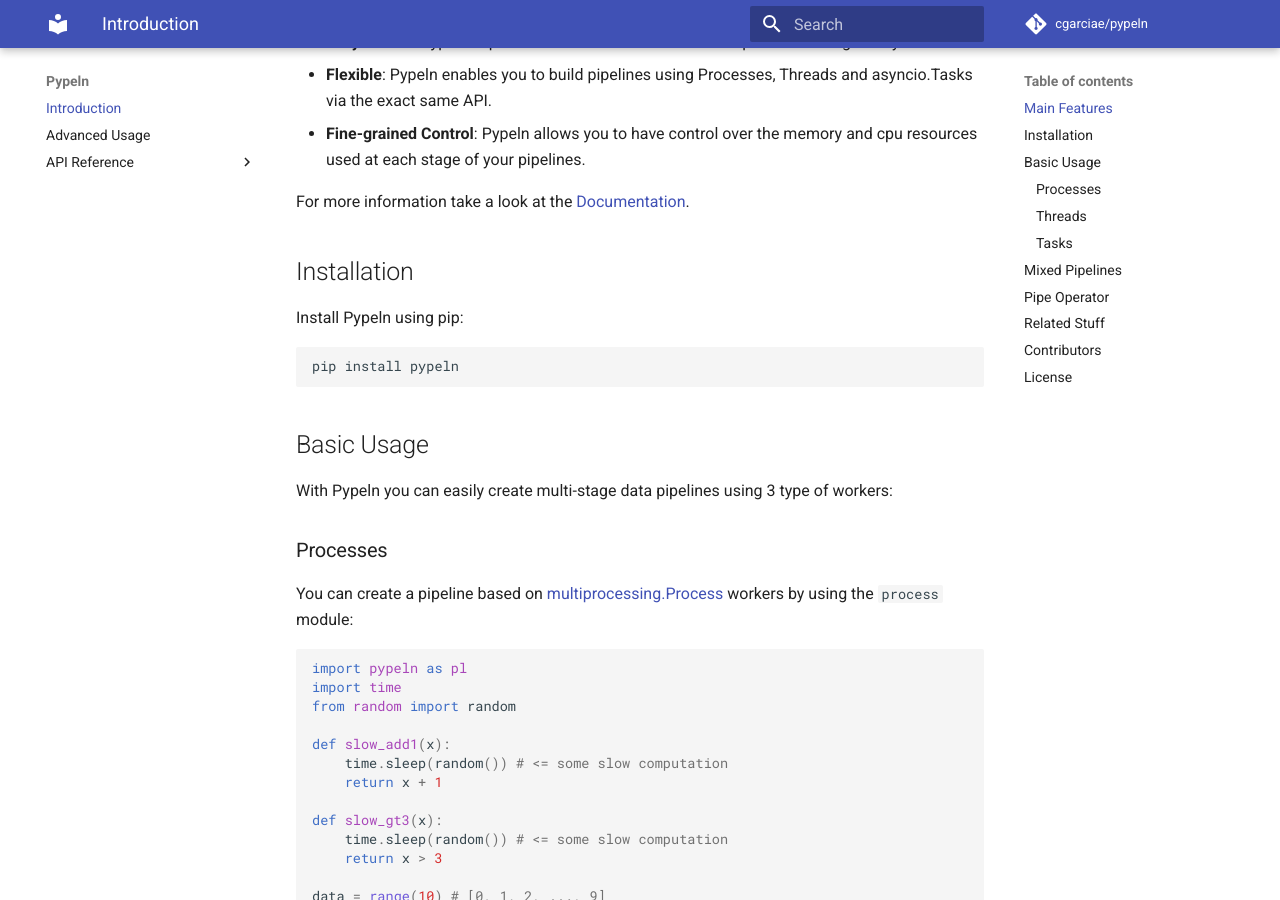
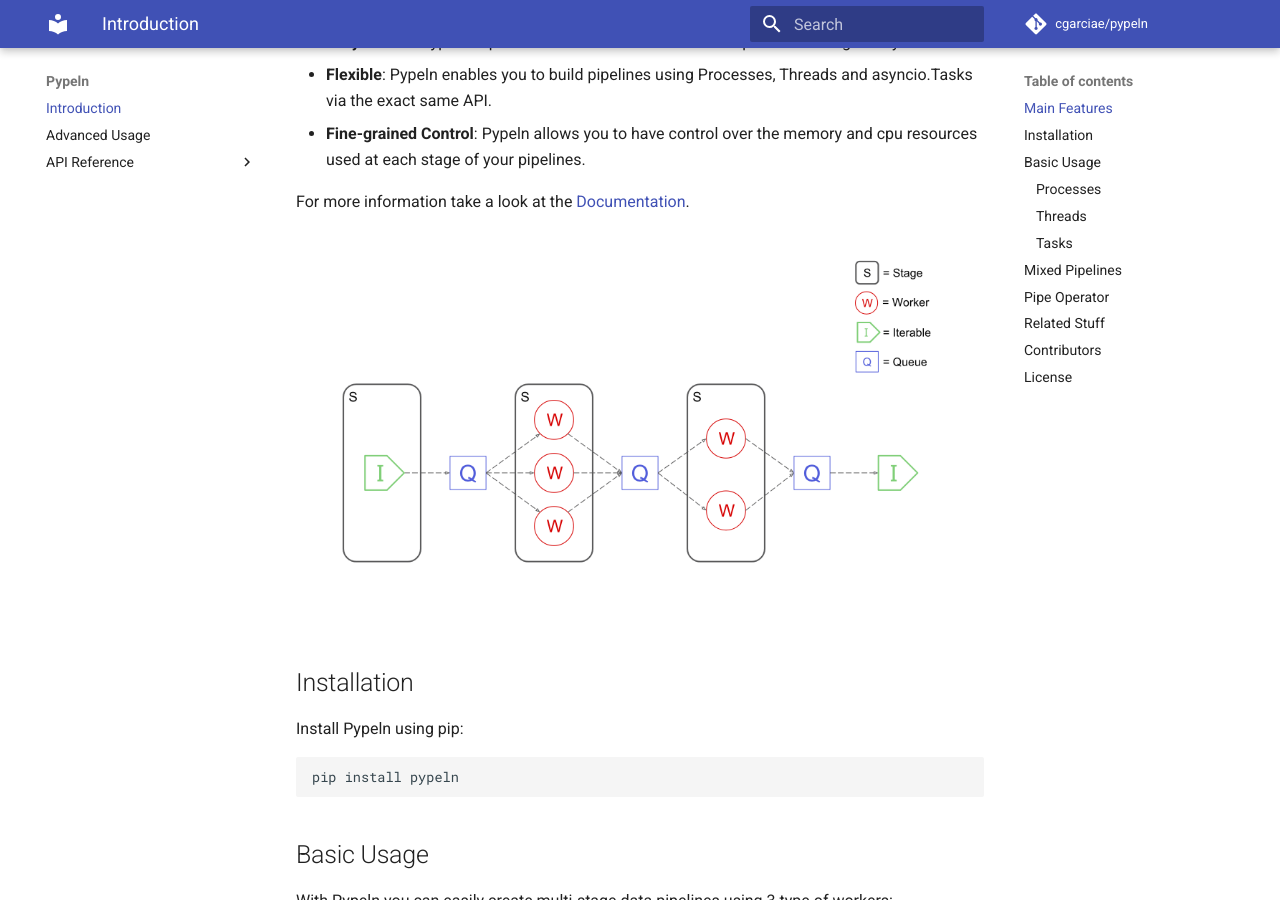
Before and after one commit to cgarciae/pypeln, an MkDocs documentation site: the page built from docs/index.md, in a window 1280 px wide and 900 px high, scrolled down 319 px. Built offline with MkDocs 1.6.1 and Material for MkDocs 9.7.7, drawn with Linux system fonts in a browser that asks for light colours; comment, search, counter and statistics services are not loaded.

```diff
--- a/docs/index.md
+++ b/docs/index.md
@@ -10,6 +10,8 @@ _Pypeln (pronounced as "pypeline") is a simple yet powerful Python library for c
 * **Fine-grained Control**: Pypeln allows you to have control over the memory and cpu resources used at each stage of your pipelines.
 
 For more information take a look at the [Documentation](https://cgarciae.github.io/pypeln).
+
+![diagram](https://github.com/cgarciae/pypeln/blob/master/docs/images/diagram.png?raw=true)
 
 ## Installation
 
```
Also changed, not shown: README.md (+2 -0 lines).
